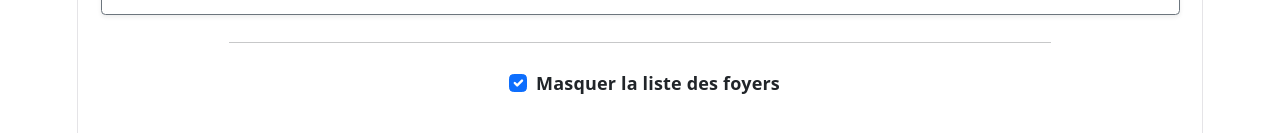
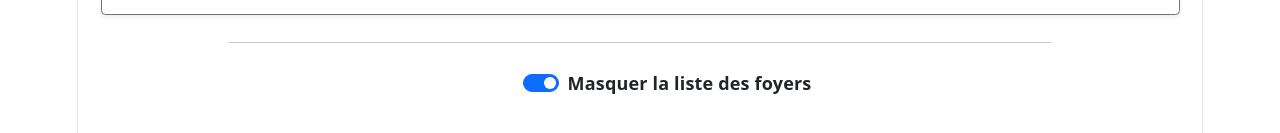
Before and after one commit to rahmatiyoussoufissihaka-cloud/recencement-foyers, a React (Vite) app in the folder front/: page / in a window 1280 px wide. Shown: the part 667-800 px from the top of the page. Built offline with nearby package versions, Linux system fonts and the light colour scheme.

Commit message:
Ajout du composant Switch

```diff
--- /dev/null
+++ b/front/Components/Forms/Switch.jsx
@@ -0,0 +1,17 @@
+/**
+ *
+ * @param {boolean} checked
+ * @param {(e)=>void} onChange
+ * @param {string} label
+ * @returns
+ */
+
+import { useId } from "react"
+
+export function Switch({checked, onChange, label}){
+    const id =useId()
+return<div className="form-switch">
+    <input className="form-check-input mx-2" id= {id} type='checkbox' role='switch' checked={checked} onChange={(e)=>onChange(e.target.checked)}  />
+    <label htmlFor={id} className="form-check-label fw-bold">{label}</label>
+</div>
+}
--- a/front/src/App.jsx
+++ b/front/src/App.jsx
@@ -1,7 +1,7 @@
 import { useState , useRef} from 'react'
 import { Input } from '../Components/Forms/Input'
 import { Button } from '../Components/Forms/Button'
-import { Checkbox } from '../Components/Forms/Checkbox'
+import { Switch } from '../Components/Forms/Switch'
 
 function App() {
 
@@ -68,9 +68,8 @@ const foyersFiltresEtTries = [...items]
     }
     return 0;
   });
-console.log(
-  foyersFiltresEtTries.map((item) => item.nomResponsable)
-);
+
+
 
 // Ajouter une formulaire
 
@@ -153,7 +152,7 @@ const isAddDisabled = isFormEmpty;
     }
 
   // Vérifier  si le numero de téléphone est valide
-    const phoneRegex = /^\+?\d{1,3}[- ]?\d{1,4}[- ]?\d{1,4}[- ]?\d{1,9}$/;
+    const phoneRegex = /^\+?[0-9\s-]+$/;
     if (formData.telephone && !phoneRegex.test(formData.telephone)) {
       alert("⚠️ Le numéro de téléphone n'est pas valide.");
       return;
@@ -345,9 +344,9 @@ return(
       )}
   </form>
    <hr   className="w-75 mx-auto my-4 border-2 border-dark" />
-    <Checkbox
+    <Switch
      checked={showTable}
-      onCheck={setShowTable}
+      onChange={setShowTable}
         id="checked"
          label = {showTable ? "Masquer la liste des foyers" : "Afficher la liste des foyers"} />
    {showTable && <div className="mt-5">
```
